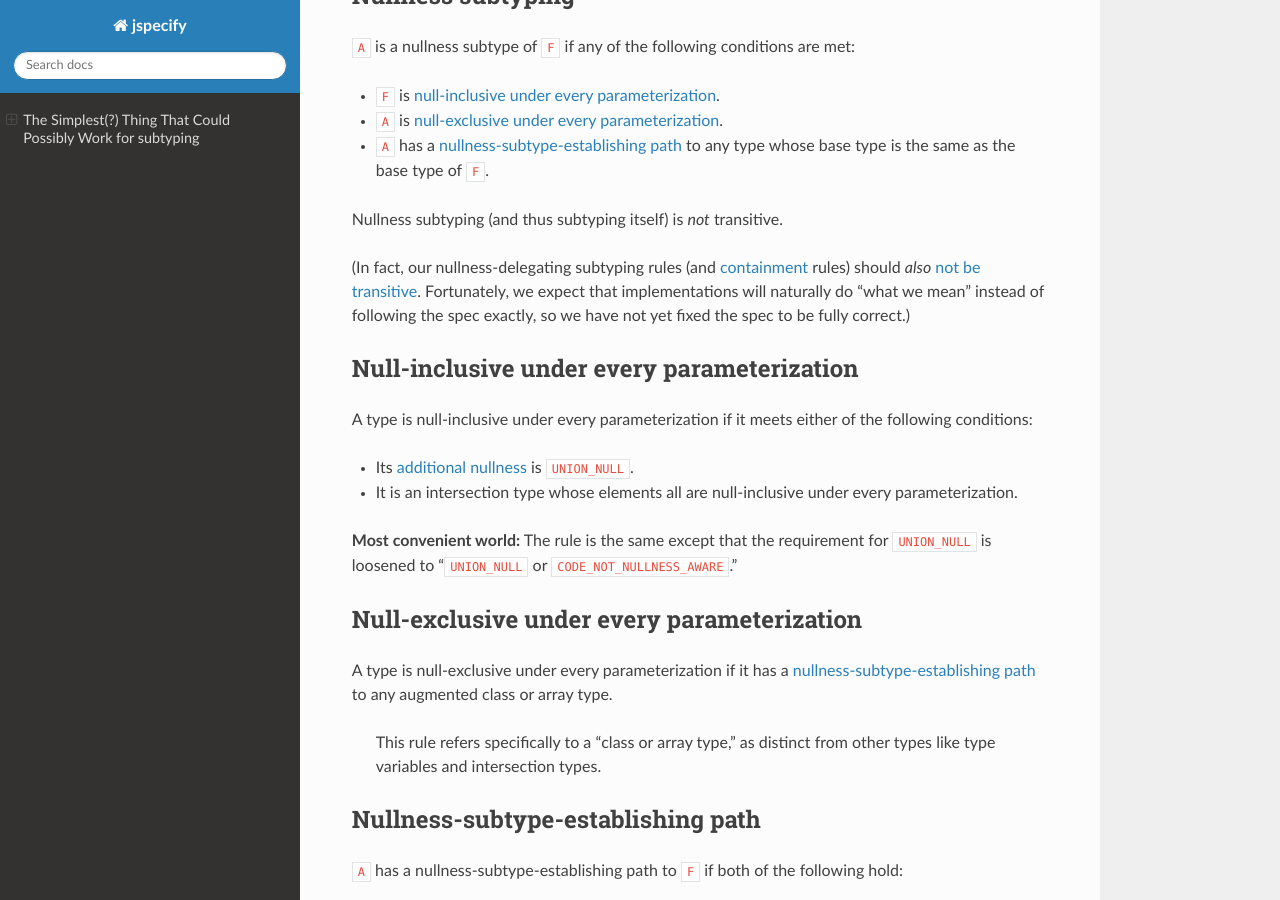
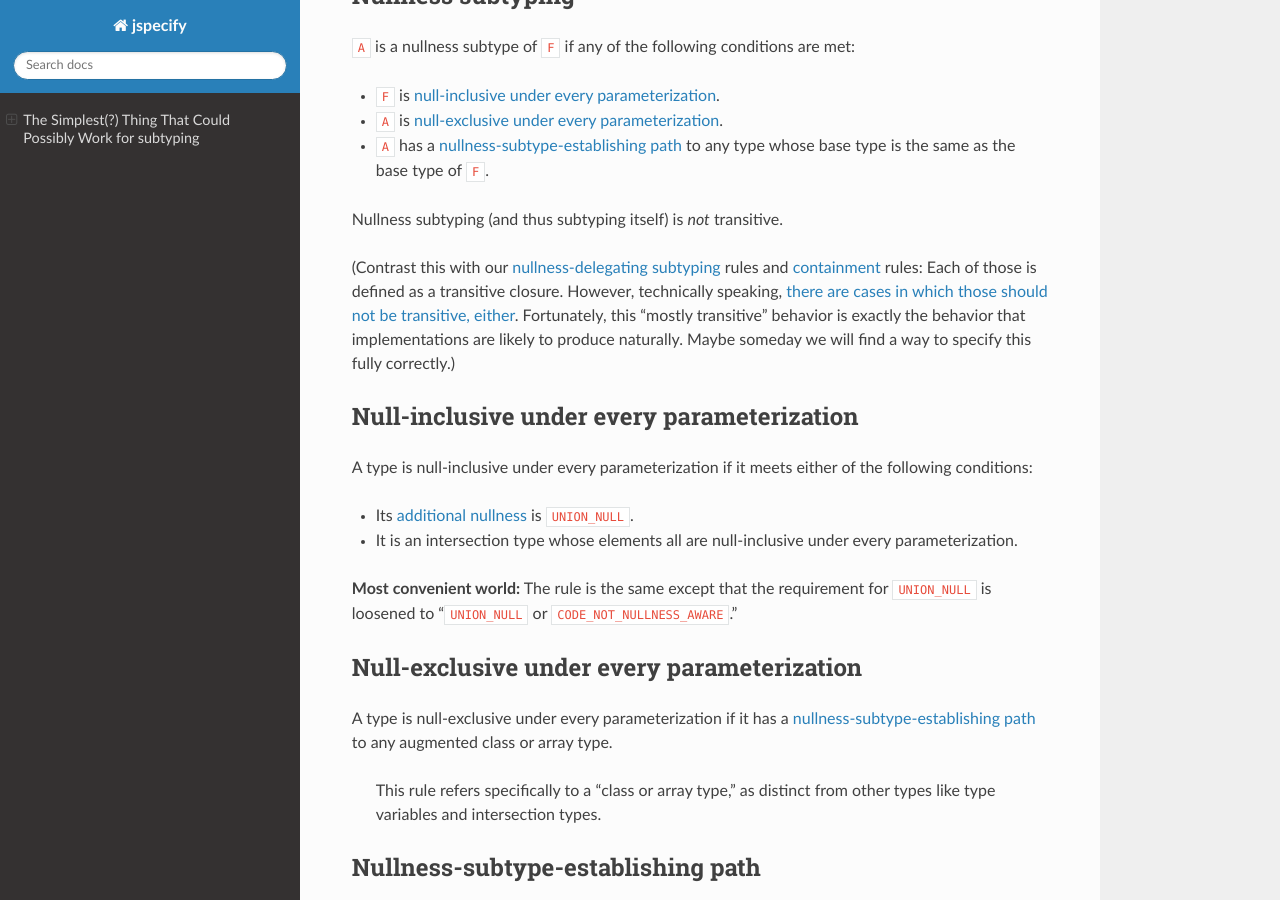
Before and after one commit to jspecify/jspecify, a Sphinx documentation site: the page built from docs/tsttcpw.rst, in a window 1280 px wide and 900 px high, scrolled down 7065 px. Built offline with Sphinx 7.4.7 and the Read the Docs theme 2.0.0, drawn with Linux system fonts in a browser that asks for light colours.

Commit message:
Try to clarify "do what we mean" / "mostly transitive."

```diff
--- a/docs/tsttcpw.rst
+++ b/docs/tsttcpw.rst
@@ -434,12 +434,15 @@
 
 Nullness subtyping (and thus subtyping itself) is *not* transitive.
 
-(In fact, our nullness-delegating subtyping rules (and
-`containment <#containment>`__ rules) should *also* `not be
-transitive <https://groups.google.com/d/msg/jspecify-dev/yPnkx_GSb0Q/hLgS_431AQAJ>`__.
-Fortunately, we expect that implementations will naturally do “what we
-mean” instead of following the spec exactly, so we have not yet fixed
-the spec to be fully correct.)
+(Contrast this with our `nullness-delegating
+subtyping <#nullness-delegating-subtyping>`__ rules and
+`containment <#containment>`__ rules: Each of those is defined as a
+transitive closure. However, technically speaking, `there are cases in
+which those should not be transitive,
+either <https://groups.google.com/d/msg/jspecify-dev/yPnkx_GSb0Q/hLgS_431AQAJ>`__.
+Fortunately, this “mostly transitive” behavior is exactly the behavior
+that implementations are likely to produce naturally. Maybe someday we
+will find a way to specify this fully correctly.)
 
 Null-inclusive under every parameterization
 -------------------------------------------
```
